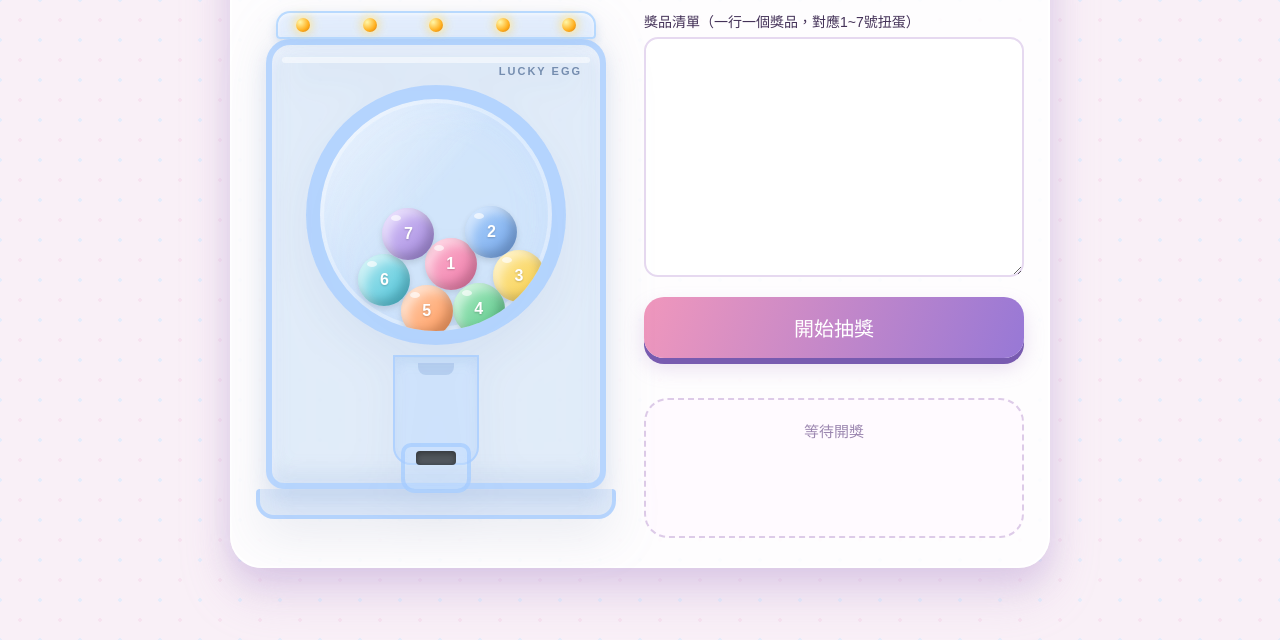
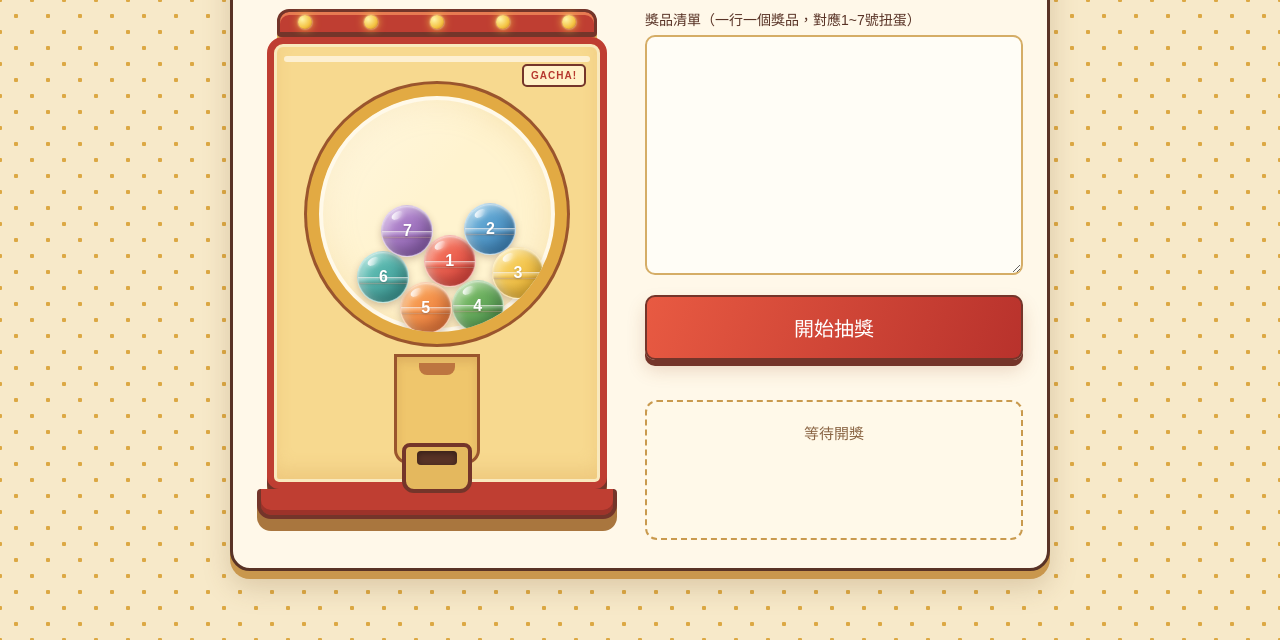
Before and after one commit to azukome/1115, a plain HTML site: page index.html in a window 1280 px wide. Shown: the part 160-800 px from the top of the page. Drawn offline with Linux system fonts and the light colour scheme; a web font is replaced by a local one.

Commit message:
Modify egg-inner transition and add new styles
Updated transition duration and cubic-bezier values for .egg-inner class. Added new styles for various elements including body, h1, and machine components.

```diff
--- a/style.css
+++ b/style.css
@@ -151,7 +151,7 @@ h1{
   width:100%;
   height:100%;
   position:absolute;
-  transition: transform 2.4s cubic-bezier(0.2,0.8,0.2,1);
+  transition: transform 2.9s cubic-bezier(0.12, 0.85, 0.2, 1.15);
 }
 .egg{
   width:52px;
@@ -421,3 +421,198 @@ h1{
     transform:scale(1.1);
   }
 }
+
+/* ===== 復古玩具配色 ===== */
+:root{
+  --main-purple:#c74335;
+  --ink:#593326;
+}
+body{
+  background:
+    radial-gradient(#dca844 2px,transparent 2.5px),
+    radial-gradient(#dca844 2px,transparent 2.5px),
+    #f7e9c9;
+  background-size:32px 32px;
+  background-position:0 0,16px 16px;
+}
+.gacha-wrap{
+  background:#fff8e9;
+  border:3px solid #593326;
+  border-radius:20px;
+  box-shadow:0 8px 0 #c9974d,0 16px 28px #75502b38;
+}
+h1{
+  color:#b6382e;
+  letter-spacing:2px;
+  text-shadow:2px 2px 0 #f2cf79;
+}
+.tip{
+  color:#8a6544;
+}
+.egg-machine{
+  filter:drop-shadow(0 12px 0 #a9763e);
+}
+.machine-top{
+  background:#bf3e32;
+  border:3px solid #74352a;
+  border-bottom:5px solid #74352a;
+  border-radius:12px 12px 4px 4px;
+  box-shadow:inset 0 3px 0 #e77a52,0 4px 0 #e2b75e;
+}
+.machine-top .light{
+  background:radial-gradient(circle at 30% 30%,#fff5a8,#f4c343 60%,#c47b20);
+  box-shadow:0 0 8px #f4c343,0 0 2px #fff;
+}
+.machine-body{
+  background:#f7d98f;
+  border:7px solid #bf3e32;
+  border-radius:16px 16px 12px 12px;
+  box-shadow:
+    inset 0 0 0 3px #f9e9bd,
+    inset 0 -12px 18px #c8873430,
+    0 7px 0 #74352a;
+}
+.machine-body::before{
+  background:#fff8e8;
+  opacity:.75;
+}
+.machine-body::after{
+  content:"GACHA!";
+  top:20px;
+  right:14px;
+  padding:4px 7px;
+  border:2px solid #74352a;
+  border-radius:5px;
+  background:#fff1c8;
+  color:#b6382e;
+  font-size:10px;
+  letter-spacing:1px;
+}
+.spin-cage{
+  border:12px solid #e2aa43;
+  background:#fff3cf;
+  box-shadow:
+    inset 0 0 0 4px #fff9e9,
+    inset 0 0 35px #dca84444,
+    0 0 0 3px #9a552d;
+}
+.cage-shine{
+  background:linear-gradient(130deg,#fff9e9b5 0%,transparent 45%);
+}
+.egg-outlet{
+  background:#efc66c;
+  border:3px solid #9a552d;
+  border-radius:0 0 14px 14px;
+  box-shadow:inset 0 5px 10px #9a552d30;
+}
+.pipe-top{
+  background:#bd7540;
+}
+.machine-base{
+  background:#bf3e32;
+  border:4px solid #74352a;
+  border-top:none;
+  border-radius:4px 4px 14px 14px;
+  box-shadow:inset 0 -5px 0 #9d332a;
+}
+.dispenser{
+  background:#e4b85e;
+  border:4px solid #74352a;
+  border-radius:8px 8px 12px 12px;
+}
+.dispenser-hole{
+  background:#593326;
+}
+#prizeTextarea{
+  border:2px solid #d5ad66;
+  border-radius:10px;
+  background:#fffdf6;
+}
+#prizeTextarea:focus{
+  border-color:#bf3e32;
+  box-shadow:0 0 0 4px #bf3e3224;
+}
+.start-btn{
+  border:2px solid #74352a;
+  border-radius:10px;
+  background:linear-gradient(110deg,#e85a42,#b8322c);
+  box-shadow:0 6px 0 #74352a,0 10px 18px #9a552d35;
+}
+.start-btn:active{
+  box-shadow:0 2px 0 #74352a;
+}
+.result-area{
+  border:2px dashed #c99a4e;
+  border-radius:12px;
+  background:#fff9e9;
+}
+.result-area small{
+  color:#8a6544;
+}
+.result-celebration{
+  background:
+    radial-gradient(circle at 20% 20%,#fff1c8 0%,transparent 40%),
+    radial-gradient(circle at 80% 10%,#f8dca0 0%,transparent 45%),
+    linear-gradient(180deg,#fff9e9,#f8e8c3);
+  border-color:#d94a36;
+  box-shadow:0 0 0 4px #f8e4b5,0 0 24px #d94a3655,0 0 48px #e2aa4355;
+}
+.result-celebration small{
+  color:#b6382e;
+  text-shadow:0 0 8px #f8dca0;
+}
+@keyframes celebrationPulse{
+  from{box-shadow:0 0 0 4px #f8e4b5,0 0 24px #d94a3655,0 0 48px #e2aa4355}
+  to{box-shadow:0 0 0 6px #f8e4b5,0 0 34px #d94a3680,0 0 64px #e2aa4380}
+}
+.egg-1{background:linear-gradient(135deg,#ff886b,#d83b36)}
+.egg-2{background:linear-gradient(135deg,#78bde2,#347bb4)}
+.egg-3{background:linear-gradient(135deg,#ffe17b,#e6a923)}
+.egg-4{background:linear-gradient(135deg,#8dcc72,#438b48)}
+.egg-5{background:linear-gradient(135deg,#ffb15e,#e66e35)}
+.egg-6{background:linear-gradient(135deg,#72d0c4,#318d8a)}
+.egg-7{background:linear-gradient(135deg,#c59add,#8054a5)}
+
+/* 精緻扭蛋殼：珍珠光澤、細緻接縫與高光 */
+.egg,
+.fall-egg{
+  isolation:isolate;
+  overflow:hidden;
+  border:1px solid #fff9;
+  box-shadow:
+    inset 0 1px 2px #fff9,
+    inset -6px -8px 12px #0003,
+    inset 5px 5px 10px #fff6,
+    0 3px 7px #57351f40;
+}
+.egg::before,
+.fall-egg::before{
+  content:"";
+  position:absolute;
+  z-index:-1;
+  left:0;
+  right:0;
+  top:49%;
+  height:5px;
+  border-top:1px solid #fff9;
+  border-bottom:1px solid #70391e40;
+  background:linear-gradient(180deg,#fff5,#ffffff12 55%,#6b351e20);
+  box-shadow:0 1px 2px #713d2525;
+  pointer-events:none;
+}
+.egg::after,
+.fall-egg::after{
+  z-index:1;
+  top:12%;
+  left:18%;
+  width:24%;
+  height:13%;
+  background:linear-gradient(135deg,#fffF,#fff8 55%,#fff0);
+  border-radius:50%;
+  transform:rotate(-32deg);
+  box-shadow:0 0 5px #fff7;
+  pointer-events:none;
+}
+.fall-egg{
+  position:relative;
+}
```
